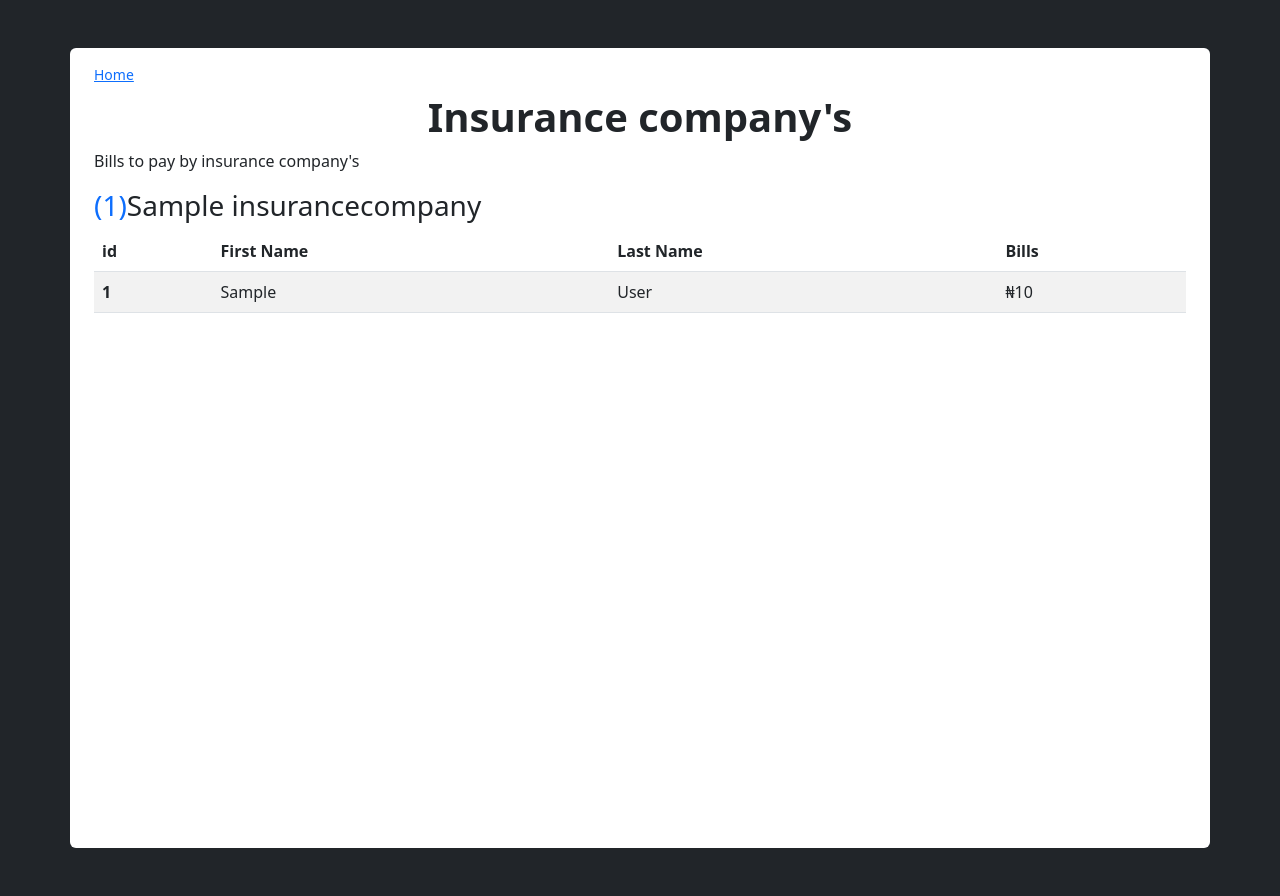
After one commit to Sadiq-idris/ubaidu-emr, a Django app: page /insurance/ in a window 1280 px wide. The commit adds this page. Run offline with Django 4.2, Linux system fonts and the light colour scheme; a user stored in the database is signed in; tables that the repository leaves empty hold one stand-in row (values such as "Sample post"); some libraries are stand-ins or nearby versions.

Commit message:
add insurance bills page

```diff
--- a/index/templates/index/index.html
+++ b/index/templates/index/index.html
@@ -9,6 +9,9 @@
         {% if user.is_authenticated %}
             <a href="{% url 'admin:index' %}" class="btn btn-success">Dashboard</a>
             <a href="{% url 'logout' %}" class="btn btn-secondary">Logout</a>
+            {% if user.is_superuser %}
+                <a href="{% url 'insurance' %}" class="text-center d-block mt-3 link-secondary">Go to Insurance Company Bills</a>
+            {% endif %}
         {% else %}
             <a href="{% url 'login' %}" class="btn btn-primary">Login</a>
         {% endif %}
--- /dev/null
+++ b/index/templates/index/insurance.html
@@ -0,0 +1,37 @@
+{% extends 'index/base.html' %}
+{% block title %}Insurance Company{% endblock %}
+{% block content %}
+    <div class="container bg-white vh-100 my-5 py-3 px-4 rounded">
+
+        <small class=" mb-2 d-block"><a href="{% url 'home' %}" class="link">Home</a></small>
+        <h1 class="text-center fw-bold">Insurance company's</h1>
+        <p>Bills to pay by insurance company's</p>
+        {% for insurance in insurances %}
+            <h3 class=""><span class="text-primary">({{insurance.id}})</span>{{insurance.name}}</h3>
+            <!-- Insurance company client patient data/info -->
+            <table class="table table-striped">
+                <thead>
+                    <tr>
+                    <th scope="col">id</th>
+                    <th scope="col">First Name</th>
+                    <th scope="col">Last Name</th>
+                    <th scope="col">Bills</th>
+                    </tr>
+                </thead>
+                <tbody>
+                {% for patient in insurance.patient.all %}
+                    {% for visit in patient.visit.all %}
+                        <tr>
+                        <th scope="row">{{ patient.id }}</th>
+                        <td>{{ patient.first_name }}</td>
+                        <td>{{ patient.last_name }}</td>
+                        <td>&#x20A6;{{visit.checkout.amount}}</td>
+                        </tr>
+                    {% endfor %}
+                {% endfor %}
+                </tbody>
+            </table>
+        {% endfor %}
+
+    </div>
+{% endblock %}
--- a/index/urls.py
+++ b/index/urls.py
@@ -4,4 +4,5 @@ from . import views
 
 urlpatterns = [
     path("", views.index, name="home"),
+    path("insurance/", views.insurance, name="insurance"),
 ]
--- a/index/views.py
+++ b/index/views.py
@@ -1,6 +1,23 @@
-from django.shortcuts import render
-
+from django.shortcuts import render, get_object_or_404, redirect
+from patient.models import InsuranceCompany
+from django.contrib.auth.decorators import login_required
 
 def index(request):
 
     return render(request, "index/index.html")
+
+
+@login_required
+def insurance(request):
+    # insurances = get_object_or_404(InsuranceCompany)
+    insurances = InsuranceCompany.objects.all()
+
+    if request.user.is_superuser:
+
+        return render(request, "index/insurance.html",{
+            "insurances": insurances,
+        })
+
+    else:
+
+        return redirect("home")
--- a/patient/models.py
+++ b/patient/models.py
@@ -75,7 +75,8 @@ class Patient(models.Model):
     homeless = models.BooleanField( null=True, blank=True, help_text="optional*")
 
     # insurance company
-    insurance_company = models.ForeignKey(InsuranceCompany, on_delete=models.CASCADE, null=True, blank=True)
+    insurance_company = models.ForeignKey(InsuranceCompany, on_delete=models.CASCADE,
+     null=True, blank=True, related_name="patient")
 
 
     def __str__(self):
@@ -217,7 +218,7 @@ class CheckOut(models.Model):
         ("check","Check"),
         ("other","Other")
     )
-    visit = models.ForeignKey(Visit, on_delete=models.CASCADE)
+    visit = models.OneToOneField(Visit, on_delete=models.CASCADE, related_name="checkout")
     amount = models.IntegerField(help_text="naira")
     payment_method = models.CharField(max_length=200, choices=PM, null=True, blank=True)
     check_or_reference_number = models.IntegerField(null=True, blank=True)
```
Also changed, not shown: patient/migrations/0019_alter_visit_options_alter_patient_insurance_company_and_more.py (added), patient/migrations/0020_alter_checkout_visit.py (added), patient/migrations/0021_alter_checkout_visit.py (added).
